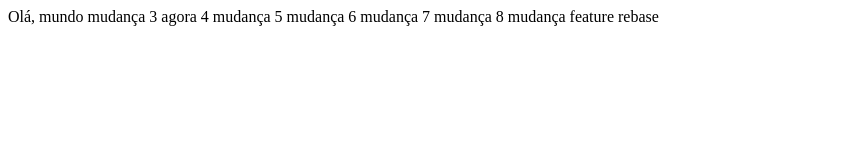
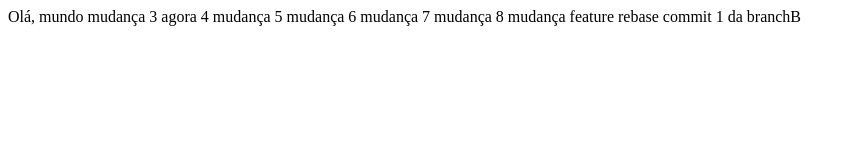
Before and after one commit to AntonyLajes/gitEstudos, a plain HTML site: page index.html in a window 1280 px wide. Shown: the whole page, without its empty margins (0-856 px from the left). Drawn offline with Linux system fonts and the light colour scheme.

Commit message:
primeiro commit branchA

```diff
--- a/index.html
+++ b/index.html
@@ -22,5 +22,7 @@
     8 mudança
 
     feature rebase
+
+    commit 1 da branchB
 </body>
 </html>
```
